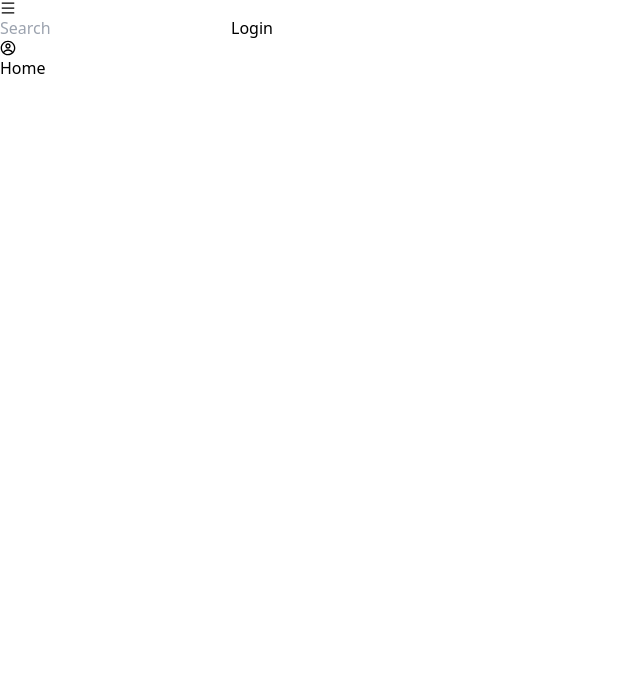
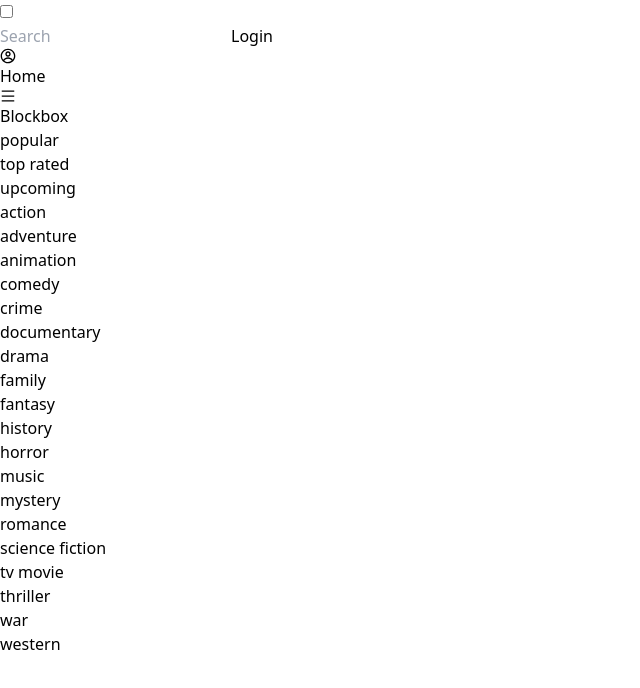
Before and after one commit to kenizaya/blockbox, a React (Vite) app: page / in a window 1280 px wide. Shown: the top 688 px of the page, without its empty margins (0-640 px from the left). Built offline with nearby package versions, Linux system fonts and the light colour scheme.

Commit message:
Fix Sidebar

```diff
--- a/src/App.tsx
+++ b/src/App.tsx
@@ -1,6 +1,7 @@
 import React from 'react'
 import { Routes, Route } from 'react-router-dom'
 import Navbar from './components/Navbar'
+import Sidebar from './components/Sidebar'
 import Actors from './pages/Actors'
 import ErrorPage from './pages/ErrorPage'
 import Home from './pages/Home'
@@ -11,17 +12,9 @@
 const App = () => {
   return (
     <>
-      <Navbar />
-      <main className='text-3xl font-bold'>
-        <Routes>
-          <Route path='/' element={<Home />} />
-          <Route path='movies' element={<Movies />} />
-          <Route path='movies/:movieId' element={<MovieInfo />} />
-          <Route path='actors' element={<Actors />} />
-          <Route path='profile/:profileId' element={<Profile />} />
-          <Route path='*' element={<ErrorPage />} />
-        </Routes>
-      </main>
+      <div className='grid'>
+        <Sidebar />
+      </div>
     </>
   )
 }
--- a/src/components/Navbar.tsx
+++ b/src/components/Navbar.tsx
@@ -1,11 +1,12 @@
 import React from 'react'
 import { CgProfile } from 'react-icons/cg'
 import { AiOutlineMenu } from 'react-icons/ai'
+import Sidebar from './Sidebar'
+import { Link } from 'react-router-dom'
 
 const Navbar = () => {
   return (
-    <nav className='bg-gray-900 h-14 w-full flex items-center justify-around'>
-      <AiOutlineMenu className='sm:hidden text-white text-lg sm:text-xl' />
+    <nav className='bg-gray-900 h-14 w-full flex items-center justify-between pr-5 col-span-4'>
       <input
         type='text'
         placeholder='Search'
--- /dev/null
+++ b/src/components/Sidebar.tsx
@@ -0,0 +1,101 @@
+import React from 'react'
+import { Link } from 'react-router-dom'
+import Navbar from './Navbar'
+import { Routes, Route } from 'react-router-dom'
+import Actors from '../pages/Actors'
+import ErrorPage from '../pages/ErrorPage'
+import Home from '../pages/Home'
+import MovieInfo from '../pages/MovieInfo'
+import Movies from '../pages/Movies'
+import Profile from '../pages/Profile'
+import { AiOutlineMenu } from 'react-icons/ai'
+
+interface Category {
+  label: string
+  value: string
+}
+
+const categories = [
+  { label: 'popular', value: 'popular' },
+  { label: 'top rated', value: 'top_rated' },
+  { label: 'upcoming', value: 'upcoming' },
+]
+
+const genres = [
+  { label: 'action', value: 'action' },
+  { label: 'adventure', value: 'adventure' },
+  { label: 'animation', value: 'animation' },
+  { label: 'comedy', value: 'comedy' },
+  { label: 'crime', value: 'crime' },
+  { label: 'documentary', value: 'documentary' },
+  { label: 'drama', value: 'drama' },
+  { label: 'family', value: 'family' },
+  { label: 'fantasy', value: 'fantasy' },
+  { label: 'history', value: 'history' },
+  { label: 'horror', value: 'horror' },
+  { label: 'music', value: 'music' },
+  { label: 'mystery', value: 'mystery' },
+  { label: 'romance', value: 'romance' },
+  { label: 'science fiction', value: 'science_fiction' },
+  { label: 'tv movie', value: 'tv_movie' },
+  { label: 'thriller', value: 'thriller' },
+  { label: 'war', value: 'war' },
+  { label: 'western', value: 'western' },
+]
+
+const Sidebar = () => {
+  return (
+    <div className='drawer drawer-mobile col-span-1'>
+      <input id='sidebar' type='checkbox' className='drawer-toggle' />
+      <div className='drawer-content flex flex-col items-center'>
+        {/* <!-- Page content here --> */}
+        <Navbar />
+        <main className='text-3xl font-bold sm:ml-72'>
+          <Routes>
+            <Route path='/' element={<Home />} />
+            <Route path='movies' element={<Movies />} />
+            <Route path='movies/:movieId' element={<MovieInfo />} />
+            <Route path='actors' element={<Actors />} />
+            <Route path='profile/:profileId' element={<Profile />} />
+            <Route path='*' element={<ErrorPage />} />
+          </Routes>
+        </main>
+        <label
+          htmlFor='sidebar'
+          className='btn btn-primary drawer-button lg:hidden'
+        >
+          <div className='sm:hidden inline-block'>
+            <AiOutlineMenu className='text-white text-lg sm:text-xl' />
+          </div>
+        </label>
+      </div>
+      <div className='drawer-side w-64'>
+        <label htmlFor='sidebar' className='drawer-overlay'></label>
+        <Link
+          to='/'
+          className='text-5xl cursor-pointer text-gray-900 h-14 flex items-center'
+        >
+          Blockbox
+        </Link>
+        <div className='divider' />
+        {listCategories(categories)}
+        <div className='divider' />
+        {listCategories(genres)}
+      </div>
+    </div>
+  )
+}
+
+const listCategories = (category: Category[]) => {
+  return (
+    <ul className='menu p-4 w-64 bg-base-100 text-base-content'>
+      {category.map(({ label, value }) => (
+        <li key={value} className='capitalize'>
+          <Link to={`/movies/${category}/${value}`}>{label}</Link>
+        </li>
+      ))}
+    </ul>
+  )
+}
+
+export default Sidebar
```
